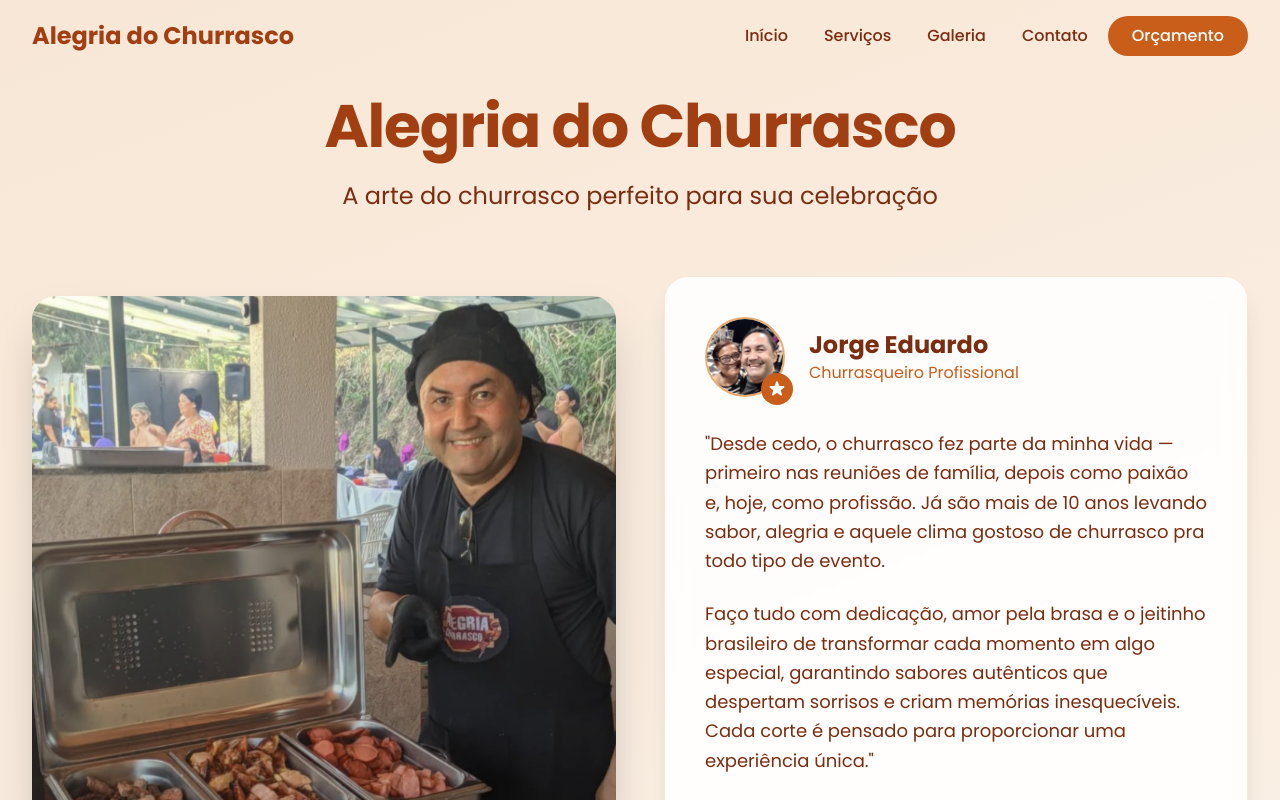
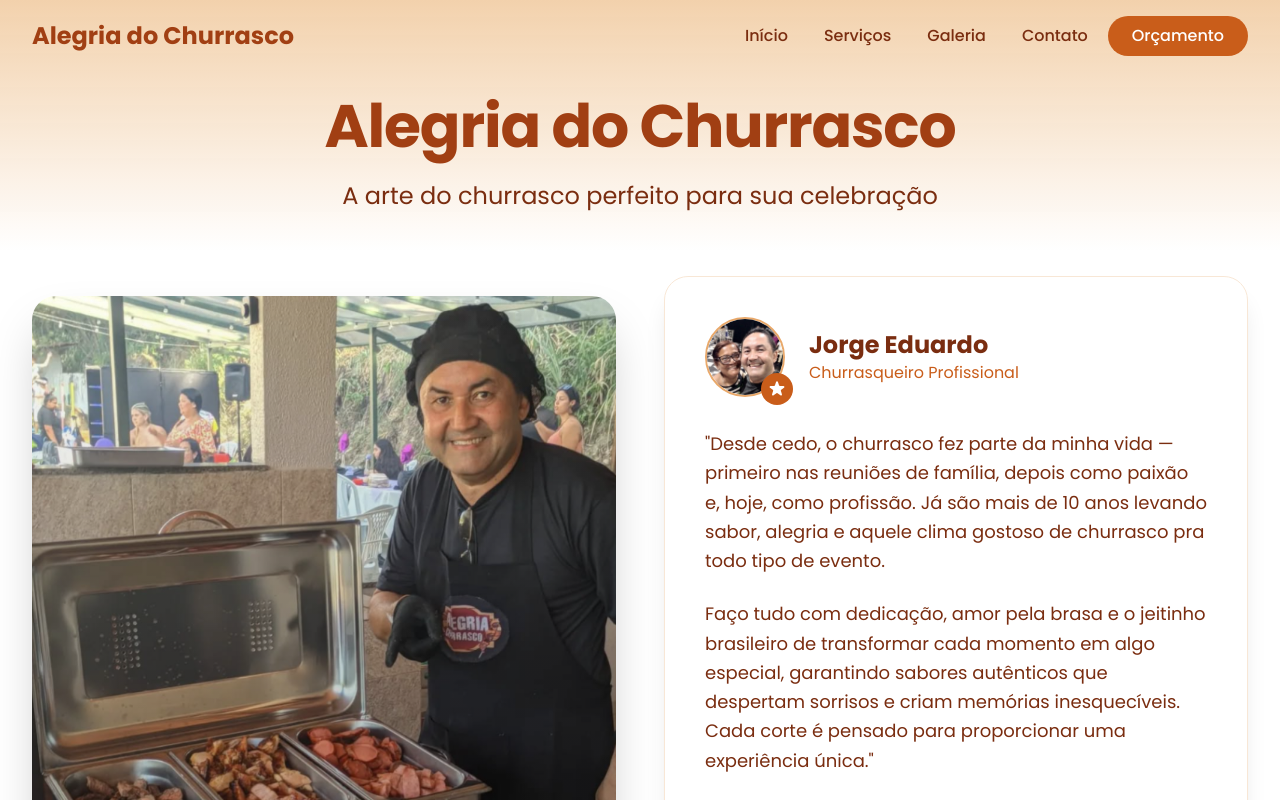
Before and after one commit to arrudev/alegria-do-churrasco, a Next.js app: page / in a window 1280 px wide. Shown: the top 800 px of the page. Built offline with nearby package versions, Linux system fonts and the light colour scheme.

Commit message:
[Front-001] top and bottom blur

```diff
--- a/src/app/globals.css
+++ b/src/app/globals.css
@@ -6,7 +6,7 @@
   --background: #ffffff;
   --foreground: #171717;
   --churrasco-primary: #e07d2b;
-  --churrasco-secondary: #f8e7d6;
+  --churrasco-secondary: #f2cfa8;
 }
 
 @layer base {
@@ -15,9 +15,39 @@
   }
 
   body {
-    background: linear-gradient(160deg, var(--churrasco-secondary) 0%, #ffffff 100%);
+    background: #ffffff;
     overflow-x: hidden;
     font-family: 'Inter', Arial, sans-serif;
+    position: relative;
+    min-height: 100vh;
+  }
+
+  body::before {
+    content: '';
+    position: absolute;
+    top: 0;
+    left: 0;
+    right: 0;
+    height: 250px;
+    background: linear-gradient(to bottom, rgba(242, 207, 168, 0.95) 0%, rgba(242, 207, 168, 0.3) 70%, rgba(255, 255, 255, 0) 100%);
+    backdrop-filter: blur(8px);
+    -webkit-backdrop-filter: blur(8px);
+    z-index: 1;
+    pointer-events: none;
+  }
+
+  body::after {
+    content: '';
+    position: absolute;
+    bottom: 0;
+    left: 0;
+    right: 0;
+    height: 250px;
+    background: linear-gradient(to top, rgba(242, 207, 168, 0.95) 0%, rgba(242, 207, 168, 0.3) 70%, rgba(255, 255, 255, 0) 100%);
+    backdrop-filter: blur(8px);
+    -webkit-backdrop-filter: blur(8px);
+    z-index: 1;
+    pointer-events: none;
   }
 }
 
@@ -33,10 +63,14 @@
   .heading-primary {
     @apply text-4xl md:text-5xl lg:text-6xl font-bold text-churrasco-600;
     letter-spacing: -0.02em;
+    position: relative;
+    z-index: 2;
   }
 
   .heading-secondary {
     @apply text-2xl md:text-3xl font-semibold text-churrasco-700;
+    position: relative;
+    z-index: 2;
   }
 }
 
@@ -55,10 +89,11 @@
 .nav-blur {
   backdrop-filter: blur(12px);
   -webkit-backdrop-filter: blur(12px);
-  background: rgba(255, 255, 255, 0.95);
+  background: rgba(242, 207, 168, 0.95);
   box-shadow: 0 1px 3px rgba(0, 0, 0, 0.05),
               0 1px 2px rgba(224, 125, 43, 0.03);
   border-bottom: 1px solid rgba(224, 125, 43, 0.08);
+  z-index: 20;
 }
 
 .gallery-item {
@@ -73,7 +108,7 @@
 
 .service-card {
   transition: all 0.4s cubic-bezier(0.22, 1, 0.36, 1);
-  background: rgba(255, 255, 255, 0.8);
+  background: rgba(248, 231, 214, 0.8);
   backdrop-filter: blur(8px);
   -webkit-backdrop-filter: blur(8px);
   border: 1px solid rgba(224, 125, 43, 0.1);
@@ -178,3 +213,9 @@
     padding: 0 1rem;
   }
 }
+
+/* Garantir que o conteúdo principal fique acima dos blurs */
+main, section, .content-wrapper {
+  position: relative;
+  z-index: 2;
+}
```
